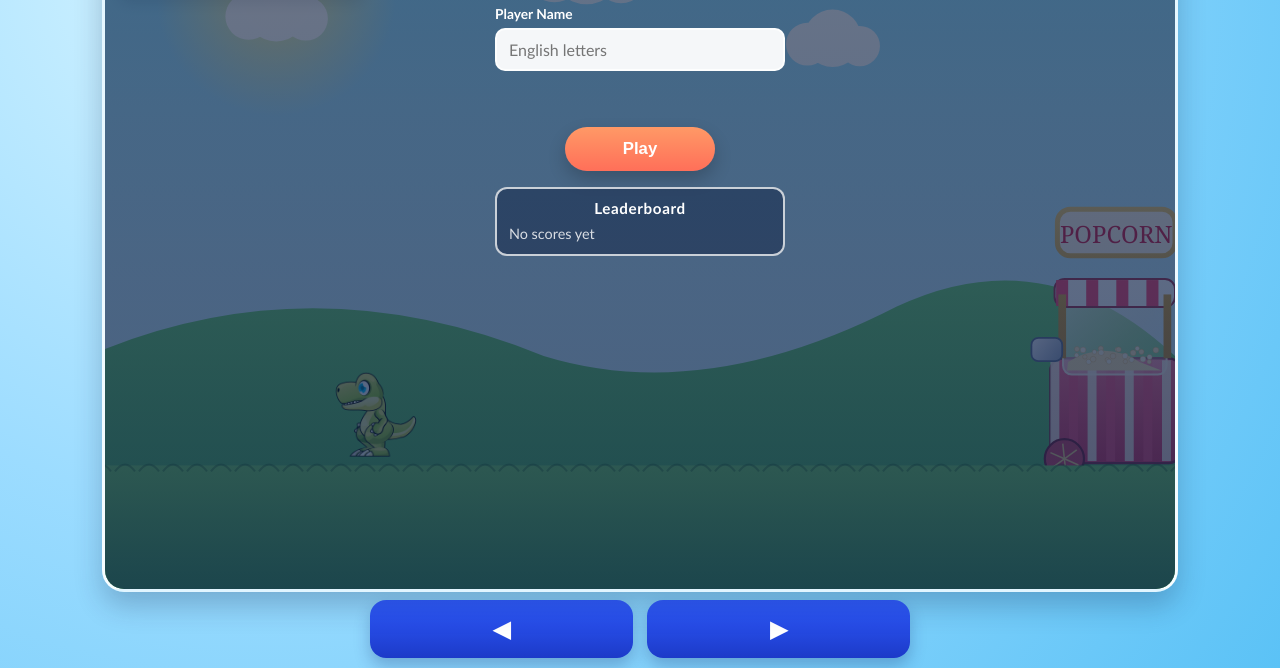
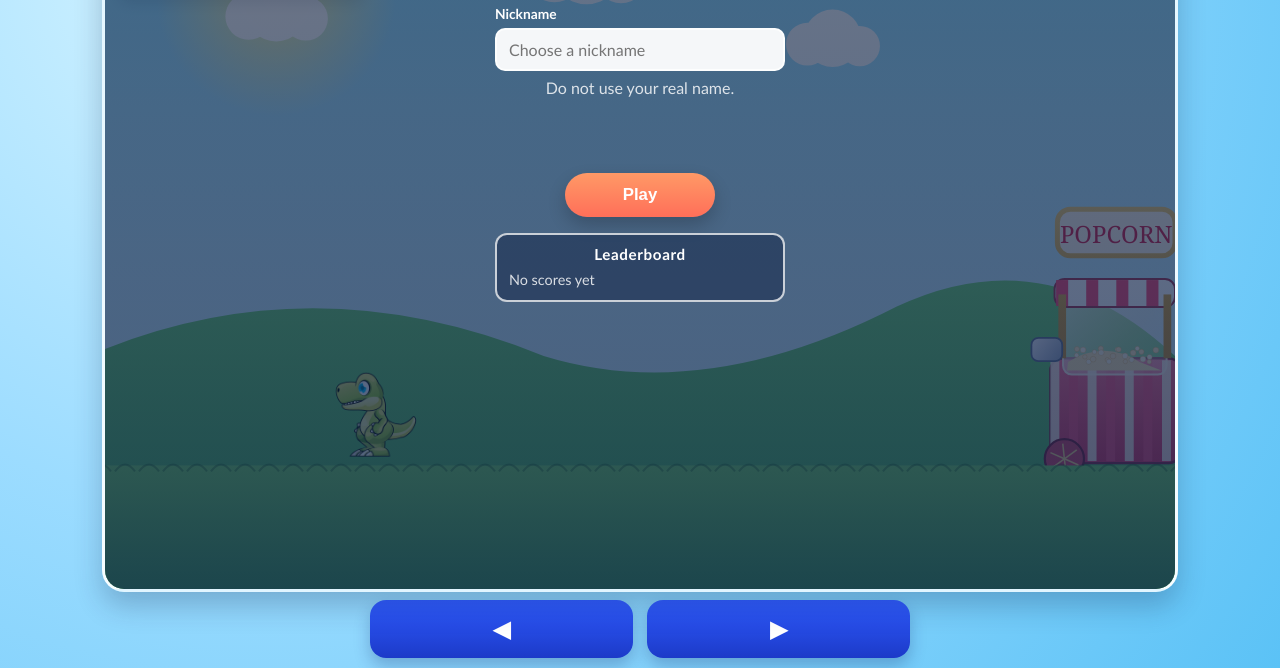
Before and after one commit to makisf4/Finn_PopCorn, a plain HTML site: page index.html in a window 1280 px wide. Shown: the part 132-800 px from the top of the page. Drawn offline with Linux system fonts and the light colour scheme; no server answers; animation ran at ten frames a second.

Commit message:
Update player name prompt to nickname

```diff
--- a/index.html
+++ b/index.html
@@ -36,7 +36,7 @@
           <h1>Finn The Dyno PopCorn King</h1>
           <p>Catch popcorn before it hits the floor. Three misses and it is game over.</p>
           <div class="player-entry">
-            <label for="player-name">Player Name</label>
+            <label for="player-name">Nickname</label>
             <input
               id="player-name"
               type="text"
@@ -45,8 +45,10 @@
               autocomplete="off"
               autocapitalize="off"
               spellcheck="false"
-              placeholder="English letters"
+              aria-describedby="nickname-tip"
+              placeholder="Choose a nickname"
             />
+            <p id="nickname-tip" class="entry-tip">Do not use your real name.</p>
             <p id="name-error" class="name-error" aria-live="polite"></p>
           </div>
           <button id="play-btn" class="primary-btn" type="button">Play</button>
--- a/src/game.js
+++ b/src/game.js
@@ -1040,7 +1040,7 @@ export class Game {
 
     const normalizedName = this.#normalizeName(this.playerNameInput.value || "");
     if (!normalizedName) {
-      this.#setNameError("Name is required.");
+      this.#setNameError("Nickname is required.");
       return false;
     }
 
--- a/styles.css
+++ b/styles.css
@@ -290,6 +290,14 @@ body {
   font-weight: 700;
 }
 
+.entry-tip {
+  margin: 0;
+  font-size: 0.78rem;
+  line-height: 1.35;
+  text-align: left;
+  color: rgba(255, 255, 255, 0.82);
+}
+
 #player-name {
   width: 100%;
   border: 2px solid rgba(255, 255, 255, 0.85);
```
